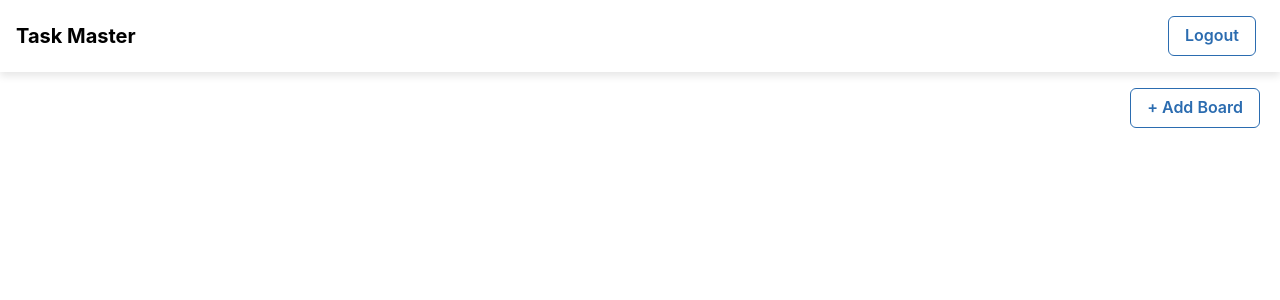
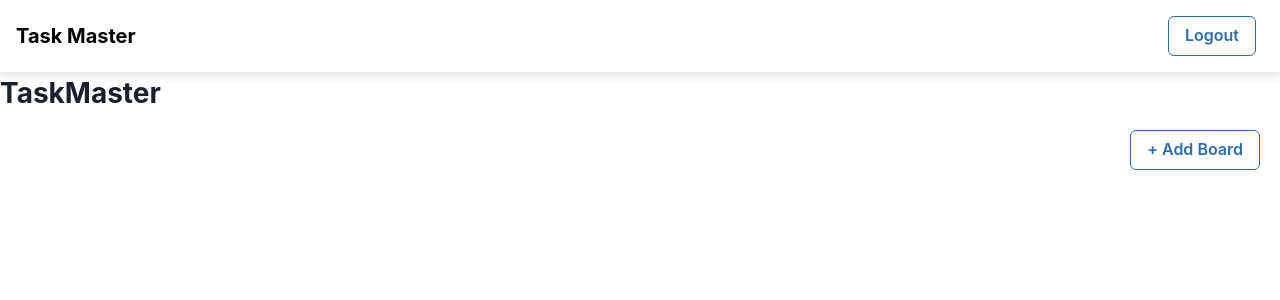
Before and after one commit to ryuk156/Taskmaster, a React (Create React App) app: page /dashboard in a window 1280 px wide. Shown: the top 300 px of the page. Built offline with nearby package versions, Linux system fonts and the light colour scheme.

Commit message:
fix: UI fiex

```diff
--- a/src/components/AllBoard.tsx
+++ b/src/components/AllBoard.tsx
@@ -1,4 +1,4 @@
-import { Box, Button, Flex } from "@chakra-ui/react";
+import { Box, Button, Flex, Text } from "@chakra-ui/react";
 import React, { useEffect, useState } from "react";
 import { useDispatch, useSelector } from "react-redux";
 import { Link } from "react-router-dom";
@@ -32,9 +32,9 @@ export default function AllBoard() {
 
 
   return (
-    <div className="app">
+    <Box className="app">
       {loading && <VanishableAlert message="Loading ..." status={"loading"} />}
-
+      <Text fontSize={"28px"} fontWeight={"bold"}>TaskMaster</Text>
 
 
       <Flex justifyContent="flex-end" alignItems="flex-start">
@@ -68,6 +68,6 @@ export default function AllBoard() {
           ))}
         <CreateBoard isOpen={isOpen} onClose={onClose} />
       </Box>
-    </div>
+    </Box>
   );
 }
--- a/src/components/SingleBoardPage.tsx
+++ b/src/components/SingleBoardPage.tsx
@@ -107,9 +107,7 @@ function SingleBoardPage() {
         <Box m={1} ml={3} mb={0} fontSize={"25px"} fontWeight={"bold"}>
           {board.name}
         </Box>
-        <Button mt={4} mr={5}  colorScheme="blue" variant="outline" onClick={()=>setIsOpened(true)}>
-          Open Modal
-        </Button>
+
         <AllUserModal isOpen={isOpened} onClose={()=>setIsOpened(false)} />;
 
 
```
